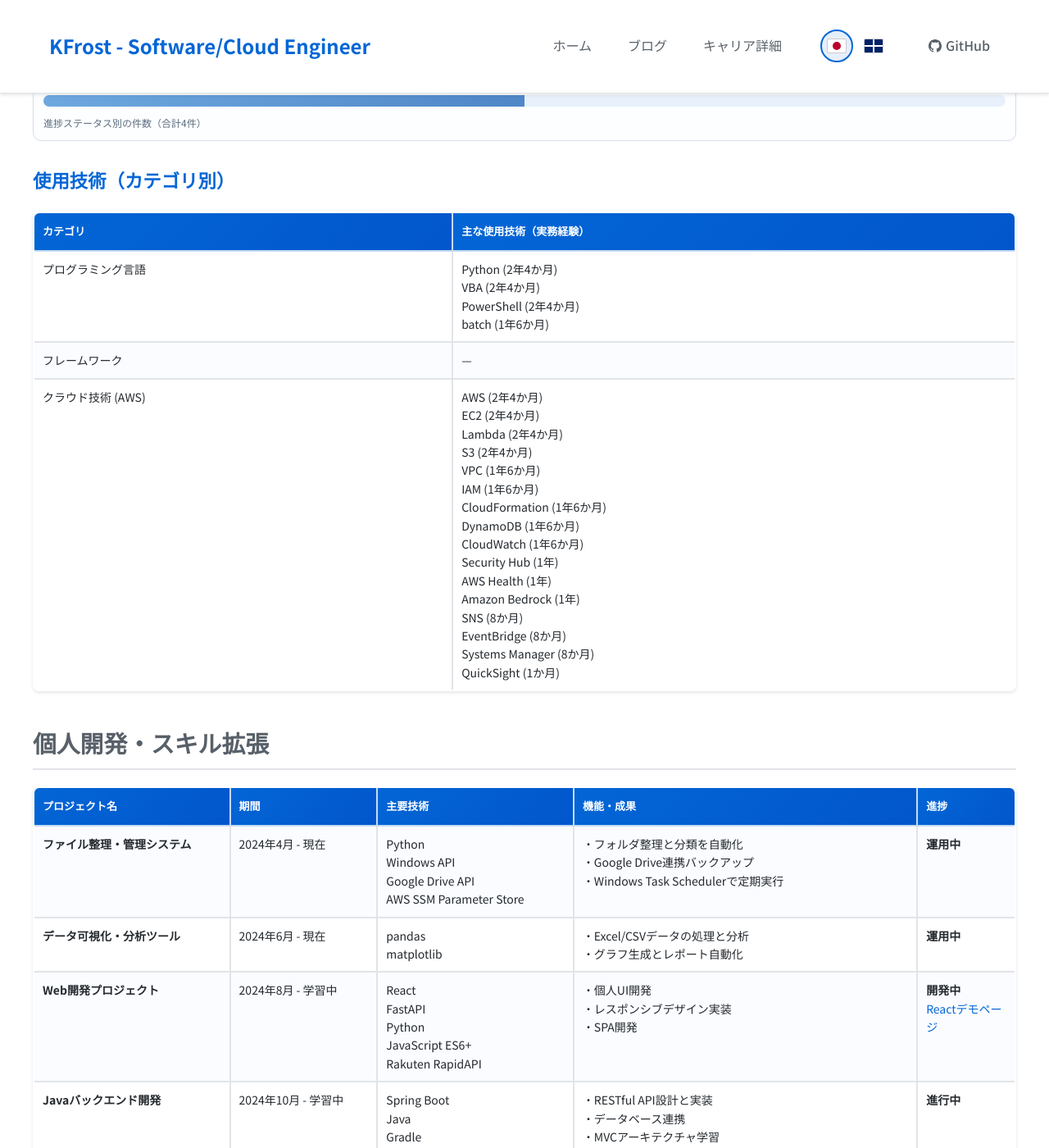
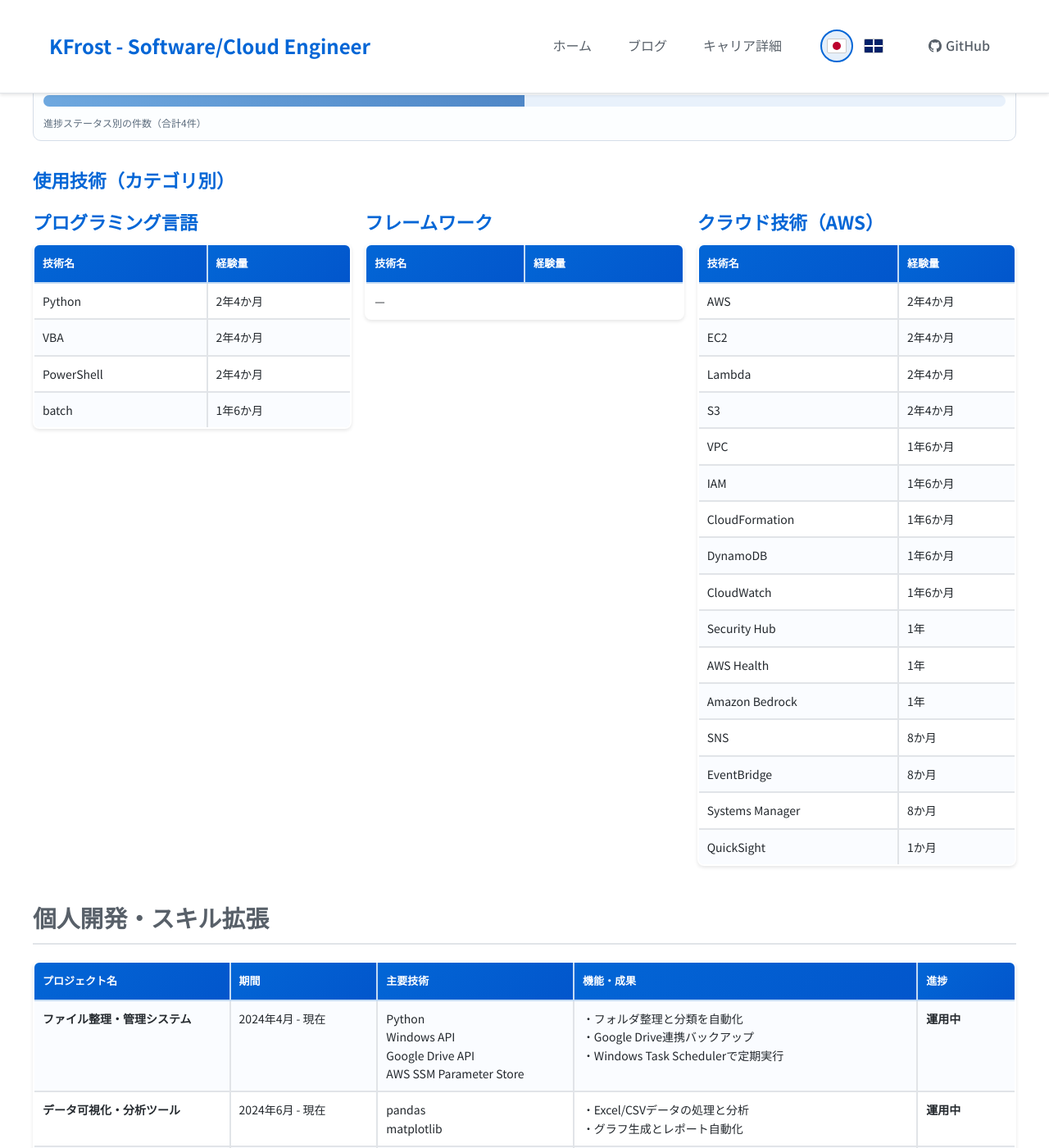
Before and after one commit to Kentafrost/Kentafrost, a Jekyll site: the page built from doc/Career_Projects_Goals_JP.md, in a window 1280 px wide and 1400 px high, scrolled down 842 px. Shown: the whole window at 82% size. Built offline with Jekyll 4.4.1, drawn with Linux system fonts in a browser that asks for light colours.

Commit message:
feat: Update technology usage tables for English and Japanese with improved structure and styling

```diff
--- a/_includes/career/work-tech-type-table-jp.html
+++ b/_includes/career/work-tech-type-table-jp.html
@@ -1,20 +1,127 @@
+<style>
+
+.career-tech-type-grid { display: grid; grid-template-columns: repeat(3, minmax(240px, 1fr)); gap: 16px; align-items: start; }
+
+.career-tech-type-panel h3 { margin: 0 0 8px; }
+
+.career-tech-type-panel table { width: 100%; margin: 0; }
+
+@media (max-width: 1100px) { .career-tech-type-grid { grid-template-columns: repeat(2, minmax(240px, 1fr)); } }
+
+@media (max-width: 760px) { .career-tech-type-grid { grid-template-columns: 1fr; } }
+
+</style>
+
 <h3>使用技術（カテゴリ別）</h3>
+
+<div class="career-tech-type-grid">
+
+  <section class="career-tech-type-panel"><h3>プログラミング言語</h3>
 <table>
   <thead>
-    <tr><th>カテゴリ</th><th>主な使用技術（実務経験）</th></tr>
+    <tr><th>技術名</th><th>経験量</th></tr>
   </thead>
   <tbody>
   <tr>
-    <td>プログラミング言語</td>
-    <td>Python (2年4か月)<br>VBA (2年4か月)<br>PowerShell (2年4か月)<br>batch (1年6か月)</td>
+    <td>Python</td>
+    <td>2年4か月</td>
   </tr>
   <tr>
-    <td>フレームワーク</td>
-    <td>—</td>
+    <td>VBA</td>
+    <td>2年4か月</td>
   </tr>
   <tr>
-    <td>クラウド技術 (AWS)</td>
-    <td>AWS (2年4か月)<br>EC2 (2年4か月)<br>Lambda (2年4か月)<br>S3 (2年4か月)<br>VPC (1年6か月)<br>IAM (1年6か月)<br>CloudFormation (1年6か月)<br>DynamoDB (1年6か月)<br>CloudWatch (1年6か月)<br>Security Hub (1年)<br>AWS Health (1年)<br>Amazon Bedrock (1年)<br>SNS (8か月)<br>EventBridge (8か月)<br>Systems Manager (8か月)<br>QuickSight (1か月)</td>
+    <td>PowerShell</td>
+    <td>2年4か月</td>
+  </tr>
+  <tr>
+    <td>batch</td>
+    <td>1年6か月</td>
   </tr>
   </tbody>
-</table>
+</table></section>
+
+  <section class="career-tech-type-panel"><h3>フレームワーク</h3>
+<table>
+  <thead>
+    <tr><th>技術名</th><th>経験量</th></tr>
+  </thead>
+  <tbody>
+  <tr><td colspan="2">—</td></tr>
+  </tbody>
+</table></section>
+
+  <section class="career-tech-type-panel"><h3>クラウド技術（AWS）</h3>
+<table>
+  <thead>
+    <tr><th>技術名</th><th>経験量</th></tr>
+  </thead>
+  <tbody>
+  <tr>
+    <td>AWS</td>
+    <td>2年4か月</td>
+  </tr>
+  <tr>
+    <td>EC2</td>
+    <td>2年4か月</td>
+  </tr>
+  <tr>
+    <td>Lambda</td>
+    <td>2年4か月</td>
+  </tr>
+  <tr>
+    <td>S3</td>
+    <td>2年4か月</td>
+  </tr>
+  <tr>
+    <td>VPC</td>
+    <td>1年6か月</td>
+  </tr>
+  <tr>
+    <td>IAM</td>
+    <td>1年6か月</td>
+  </tr>
+  <tr>
+    <td>CloudFormation</td>
+    <td>1年6か月</td>
+  </tr>
+  <tr>
+    <td>DynamoDB</td>
+    <td>1年6か月</td>
+  </tr>
+  <tr>
+    <td>CloudWatch</td>
+    <td>1年6か月</td>
+  </tr>
+  <tr>
+    <td>Security Hub</td>
+    <td>1年</td>
+  </tr>
+  <tr>
+    <td>AWS Health</td>
+    <td>1年</td>
+  </tr>
+  <tr>
+    <td>Amazon Bedrock</td>
+    <td>1年</td>
+  </tr>
+  <tr>
+    <td>SNS</td>
+    <td>8か月</td>
+  </tr>
+  <tr>
+    <td>EventBridge</td>
+    <td>8か月</td>
+  </tr>
+  <tr>
+    <td>Systems Manager</td>
+    <td>8か月</td>
+  </tr>
+  <tr>
+    <td>QuickSight</td>
+    <td>1か月</td>
+  </tr>
+  </tbody>
+</table></section>
+
+</div>
--- a/blog/generation-stats.json
+++ b/blog/generation-stats.json
@@ -1,5 +1,5 @@
 {
-  "timestamp" : "2026-03-14T13:10:41.407963400Z",
+  "timestamp" : "2026-03-14T13:35:42.330001300Z",
   "created" : [ ],
   "updated" : [ ],
   "unchanged" : [ {
```
Also changed, not shown: _includes/career/work-tech-type-table-en.html (+115 -8 lines), scripts/generate-career-sections.ts (+29 -19 lines).
